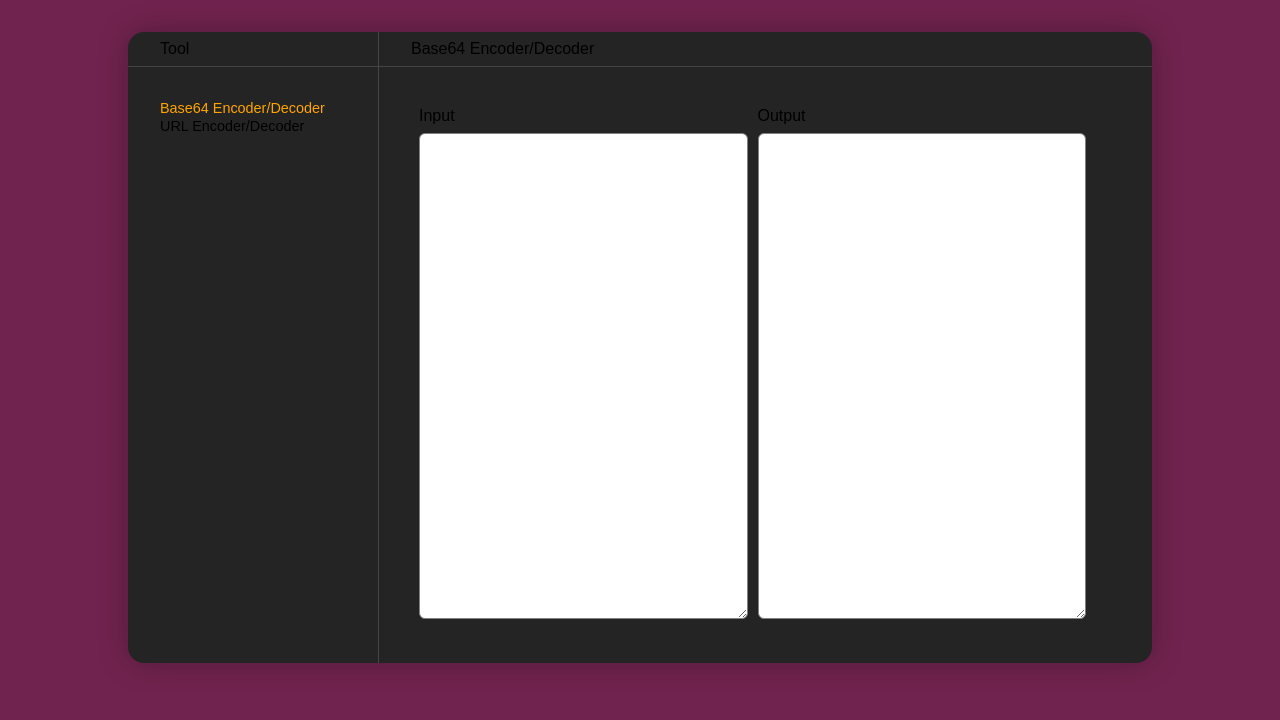
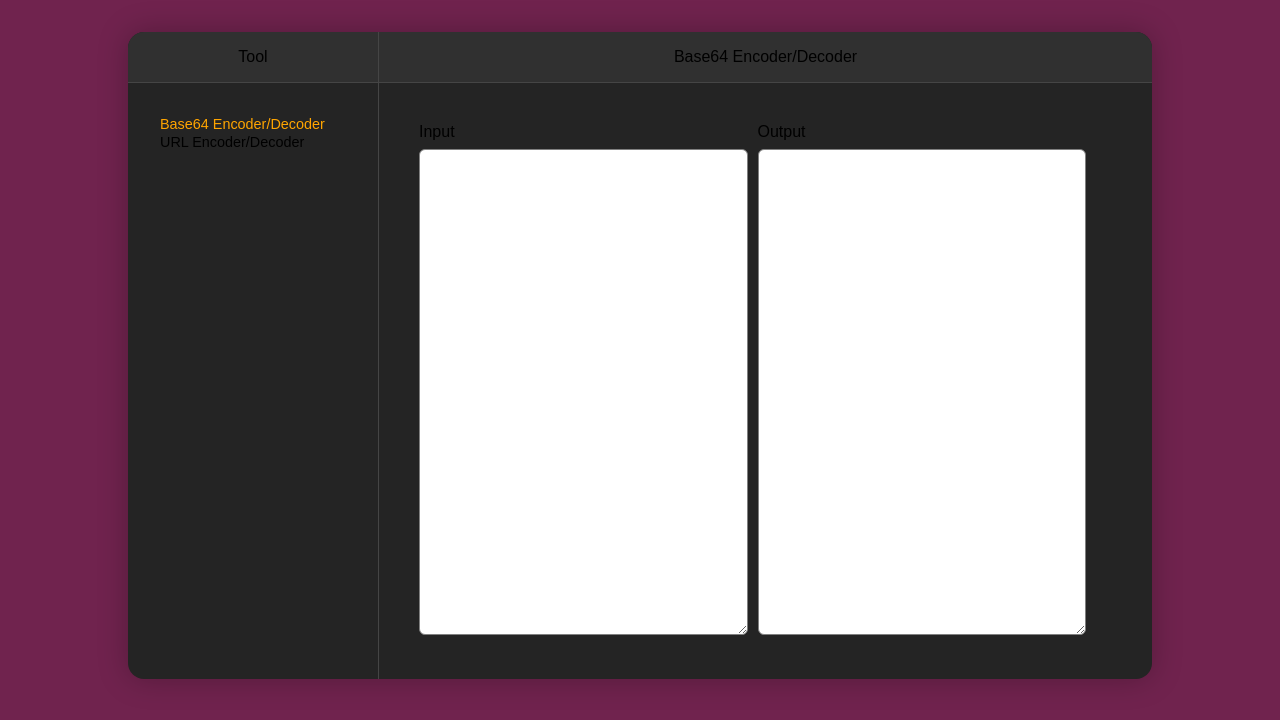
Before and after one commit to eliandoran/toolkit, a SvelteKit app: page / in a window 1280 px wide. Shown: the top 720 px of the page. Built offline with nearby package versions, Linux system fonts and the light colour scheme.

Commit message:
Add background to header

```diff
--- a/src/routes/+page.svelte
+++ b/src/routes/+page.svelte
@@ -12,6 +12,7 @@
         border-radius: 16px;
         box-sizing: border-box;
         box-shadow: 0 0 30px rgba(0, 0, 0, 0.25);
+        overflow: hidden;
     }
 
     main {
@@ -50,7 +51,9 @@
 
     header {
         border-bottom: 1px solid var(--border-color);
-        padding: 0.5em 2em;
+        padding: 1em;
+        text-align: center;
+        background: #303030;
     }
 
     header h2 {
```
